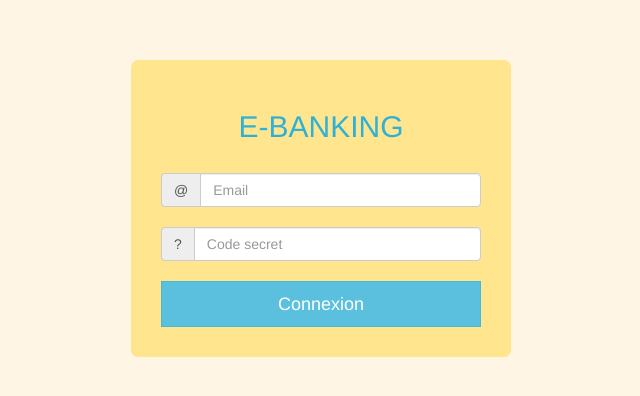
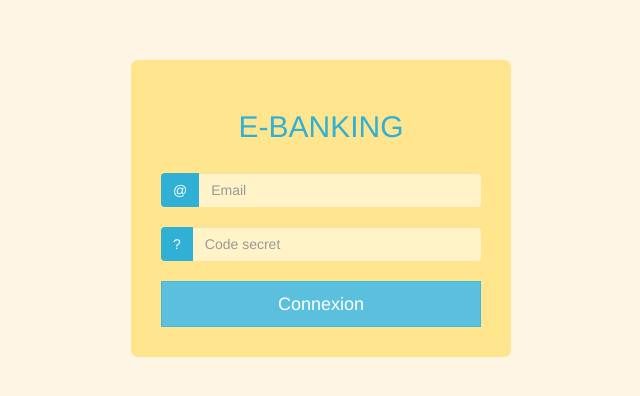
Before and after one commit to bachirbiaich/bank, an Angular app: page /login in a window 1280 px wide. Shown: the part 140-536 px from the top of the page, without its empty margins (319-959 px from the left). Built offline with nearby package versions, Linux system fonts and the light colour scheme.

Commit message:
modif visuelle login

```diff
--- a/src/app/login/login.component.css
+++ b/src/app/login/login.component.css
@@ -8,3 +8,11 @@
     border-radius: 7px;
     color: #31b0d5;
 }
+.input-group-addon{
+    background-color: #31b0d5;
+    border: none;
+    color: white;
+}
+.input-group input{
+    border:none;
+}
--- a/src/styles.css
+++ b/src/styles.css
@@ -3,5 +3,8 @@ body{
     background-color: rgba(255, 190, 77, 0.14) !important;
 }
 button{
-    border-radius:0px !important;
+    border-radius: 0px !important;
 }
+input{
+    background-color: rgba(255, 243, 199, 1) !important;
+}
```
